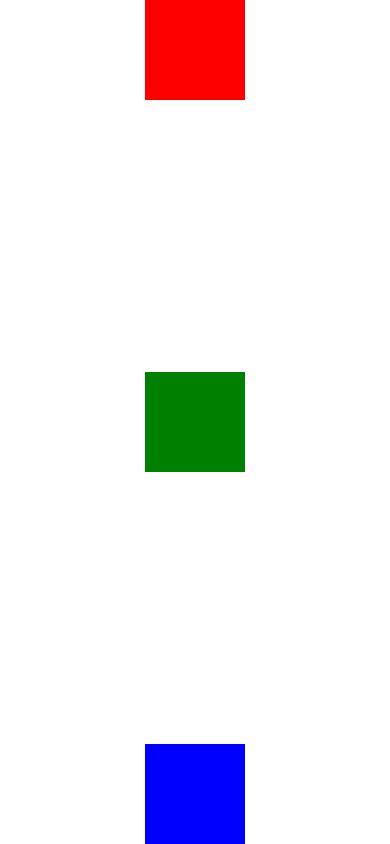
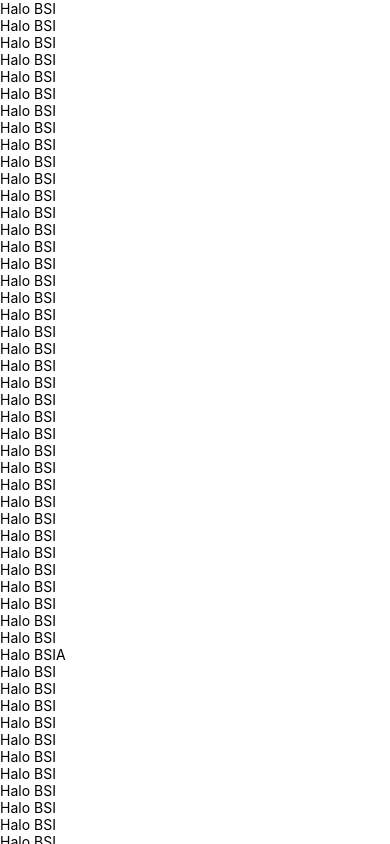
Before and after one commit to aqigif/bsi-app, a React Native app: screen / in a window 390 px wide. Built offline with nearby package versions, Linux system fonts and the light colour scheme.

Commit message:
Flatlist and Scrollview

```diff
--- /dev/null
+++ b/src/components/BasicFlatlist.js
@@ -0,0 +1,87 @@
+const { ScrollView, Text, FlatList } = require("react-native");
+
+const DATA = [
+  "Halo BSI",
+  "Halo BSI",
+  "Halo BSI",
+  "Halo BSI",
+  "Halo BSI",
+  "Halo BSI",
+  "Halo BSI",
+  "Halo BSI",
+  "Halo BSI",
+  "Halo BSI",
+  "Halo BSI",
+  "Halo BSI",
+  "Halo BSI",
+  "Halo BSI",
+  "Halo BSI",
+  "Halo BSI",
+  "Halo BSI",
+  "Halo BSI",
+  "Halo BSI",
+  "Halo BSI",
+  "Halo BSI",
+  "Halo BSI",
+  "Halo BSI",
+  "Halo BSI",
+  "Halo BSI",
+  "Halo BSI",
+  "Halo BSI",
+  "Halo BSI",
+  "Halo BSI",
+  "Halo BSI",
+  "Halo BSI",
+  "Halo BSI",
+  "Halo BSI",
+  "Halo BSI",
+  "Halo BSI",
+  "Halo BSI",
+  "Halo BSI",
+  "Halo BSI",
+  "Halo BSIA",
+  "Halo BSI",
+  "Halo BSI",
+  "Halo BSI",
+  "Halo BSI",
+  "Halo BSI",
+  "Halo BSI",
+  "Halo BSI",
+  "Halo BSI",
+  "Halo BSI",
+  "Halo BSI",
+  "Halo BSI",
+  "Halo BSI",
+  "Halo BSI",
+  "Halo BSI",
+  "Halo BSI",
+  "Halo BSI",
+  "Halo BSI",
+  "Halo BSI",
+  "Halo BSI",
+  "Halo BSI",
+  "Halo BSI",
+  "Halo BSI",
+  "Halo BSI",
+  "Halo BSI",
+  "Halo BSI",
+  "Halo BSI",
+  "Halo BSI",
+  "Halo BSI",
+  "Halo BSI",
+  "Halo BSI",
+  "Halo BSI",
+  "Halo BSI",
+  "Halo BSI",
+];
+const BasicFlatlist = () => {
+  return (
+    <FlatList
+      data={DATA}
+      keyExtractor={(item) => item}
+      renderItem={({ item }) => <Text>{item}</Text>}
+    />
+  );
+};
+
+export default BasicFlatlist;
--- /dev/null
+++ b/src/components/BasicScrollview.js
@@ -0,0 +1,84 @@
+const { ScrollView, Text } = require("react-native");
+
+const DATA = [
+  "Halo BSI a",
+  "Halo BSI",
+  "Halo BSI",
+  "Halo BSI",
+  "Halo BSI",
+  "Halo BSI",
+  "Halo BSI",
+  "Halo BSI",
+  "Halo BSI",
+  "Halo BSI",
+  "Halo BSI",
+  "Halo BSI",
+  "Halo BSI",
+  "Halo BSI",
+  "Halo BSI",
+  "Halo BSI",
+  "Halo BSI",
+  "Halo BSI",
+  "Halo BSI",
+  "Halo BSI",
+  "Halo BSI",
+  "Halo BSI",
+  "Halo BSI",
+  "Halo BSI",
+  "Halo BSI",
+  "Halo BSI",
+  "Halo BSI",
+  "Halo BSI",
+  "Halo BSI",
+  "Halo BSI",
+  "Halo BSI",
+  "Halo BSI",
+  "Halo BSI",
+  "Halo BSI",
+  "Halo BSI",
+  "Halo BSI",
+  "Halo BSI",
+  "Halo BSI",
+  "Halo BSI",
+  "Halo BSI",
+  "Halo BSI",
+  "Halo BSI",
+  "Halo BSI",
+  "Halo BSI",
+  "Halo BSI",
+  "Halo BSI",
+  "Halo BSI",
+  "Halo BSI",
+  "Halo BSI",
+  "Halo BSI",
+  "Halo BSI",
+  "Halo BSI",
+  "Halo BSI",
+  "Halo BSI",
+  "Halo BSI",
+  "Halo BSI",
+  "Halo BSI",
+];
+
+const BasicScrollView = () => {
+  const withData = true;
+
+  if (withData) {
+    return (
+      <ScrollView>
+        {DATA.map((item) => (
+          <Text>{item}</Text>
+        ))}
+      </ScrollView>
+    );
+  }
+  return (
+    <ScrollView>
+      <Text>Halo BSI</Text>
+      <Text>Halo BSI</Text>
+      <Text>Halo BSI</Text>
+    </ScrollView>
+  );
+};
+
+export default BasicScrollView;
--- a/src/index.js
+++ b/src/index.js
@@ -1,12 +1,16 @@
 import { View, Text } from "react-native";
 import RowLayout from "./components/RowLayout";
 import ColumnLayout from "./components/ColumnLayout";
+import BasicScrollView from "./components/BasicScrollview";
+import BasicFlatlist from "./components/BasicFlatlist";
 
 export default function AppSrc() {
   return (
     <>
         {/* <RowLayout /> */}
-        <ColumnLayout />
+        {/* <ColumnLayout /> */}
+        {/* <BasicScrollView /> */}
+        <BasicFlatlist />
     </>
   );
 }
```
